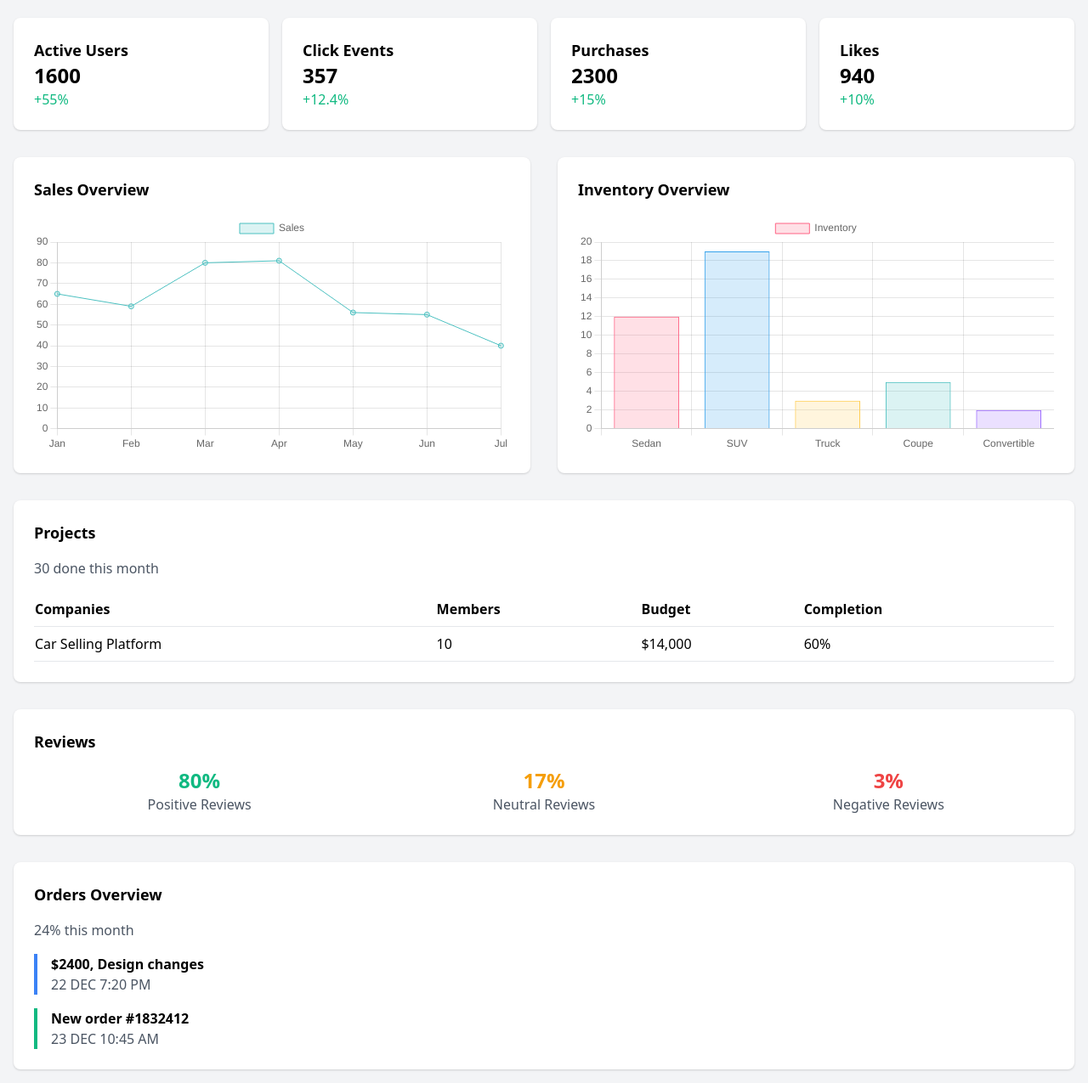
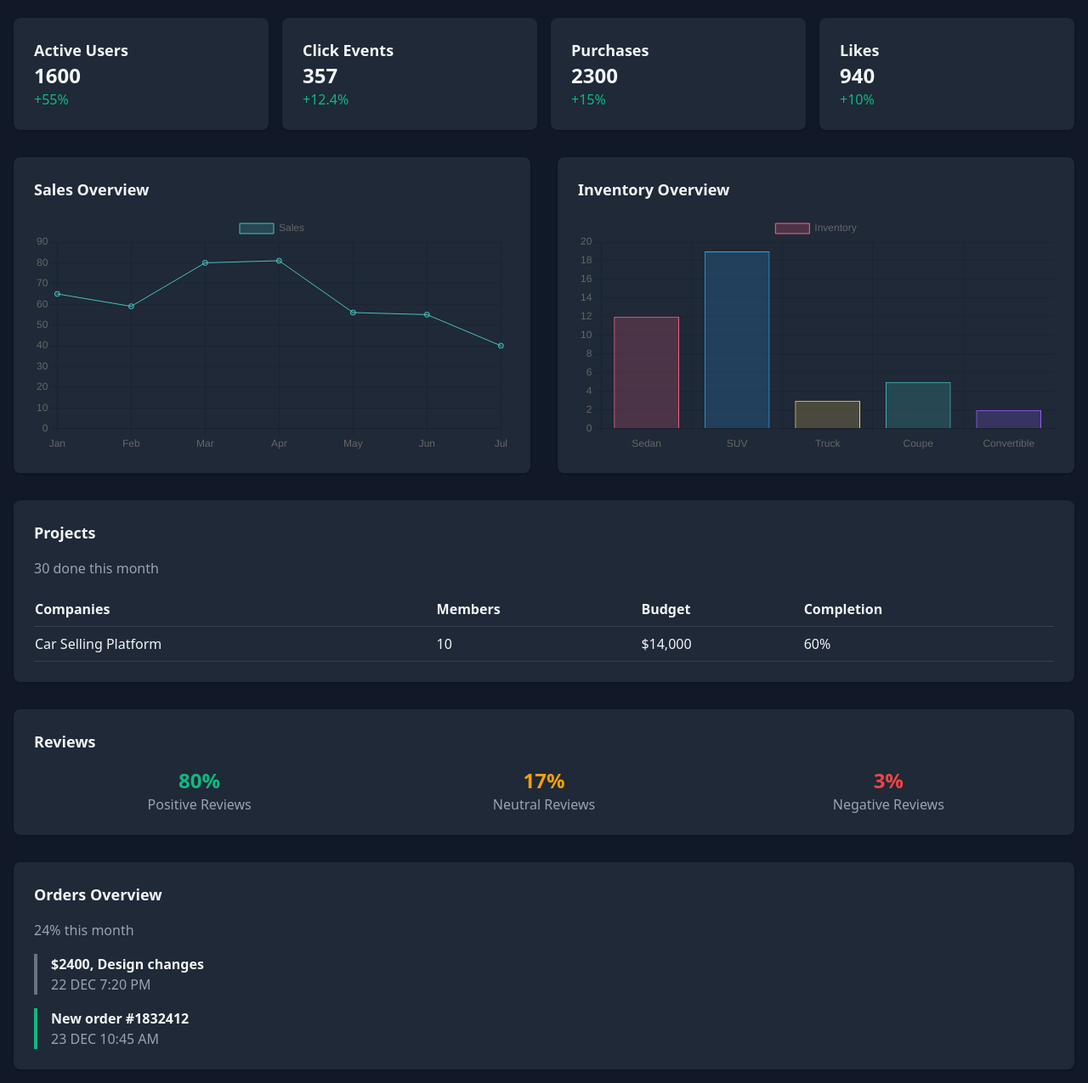
Before and after one commit to D-Kakadiya/Dashboard, a plain HTML site: page index.html in a window 1280 px wide. Shown: the part 69-1344 px from the top of the page at 85% size. Drawn offline with nearby package versions, Linux system fonts and the light colour scheme.

Commit message:
index.html
Signed-off-by: D-Kakadiya <154602557+D-Kakadiya@users.noreply.github.com>

```diff
--- a/index.html
+++ b/index.html
@@ -7,35 +7,35 @@
     <link href="https://cdn.jsdelivr.net/npm/tailwindcss@2.2.19/dist/tailwind.min.css" rel="stylesheet">
     <script src="https://cdn.jsdelivr.net/npm/chart.js"></script>
 </head>
-<body class="bg-gray-100">
+<body class="bg-gray-900 text-gray-100">
     <div class="container mx-auto p-4">
         <!-- Header -->
         <header class="flex justify-between items-center mb-8">
             <h1 class="text-2xl font-bold">Car Selling Dashboard</h1>
             <div class="flex items-center space-x-4">
-                <input type="text" placeholder="Search..." class="px-4 py-2 border rounded-lg">
-                <button class="bg-blue-500 text-white px-4 py-2 rounded-lg">Search</button>
+                <input type="text" placeholder="Search..." class="px-4 py-2 border rounded-lg bg-gray-800 border-gray-600 text-gray-100">
+                <button class="bg-gray-500 text-white px-4 py-2 rounded-lg">Search</button>
             </div>
         </header>
 
         <!-- Stats Section -->
         <div class="grid grid-cols-1 md:grid-cols-2 lg:grid-cols-4 gap-4 mb-8">
-            <div class="bg-white p-6 rounded-lg shadow">
+            <div class="bg-gray-800 p-6 rounded-lg shadow">
                 <h2 class="text-lg font-semibold">Active Users</h2>
                 <p class="text-2xl font-bold">1600</p>
                 <p class="text-green-500">+55%</p>
             </div>
-            <div class="bg-white p-6 rounded-lg shadow">
+            <div class="bg-gray-800 p-6 rounded-lg shadow">
                 <h2 class="text-lg font-semibold">Click Events</h2>
                 <p class="text-2xl font-bold">357</p>
                 <p class="text-green-500">+12.4%</p>
             </div>
-            <div class="bg-white p-6 rounded-lg shadow">
+            <div class="bg-gray-800 p-6 rounded-lg shadow">
                 <h2 class="text-lg font-semibold">Purchases</h2>
                 <p class="text-2xl font-bold">2300</p>
                 <p class="text-green-500">+15%</p>
             </div>
-            <div class="bg-white p-6 rounded-lg shadow">
+            <div class="bg-gray-800 p-6 rounded-lg shadow">
                 <h2 class="text-lg font-semibold">Likes</h2>
                 <p class="text-2xl font-bold">940</p>
                 <p class="text-green-500">+10%</p>
@@ -45,25 +45,25 @@
         <!-- Charts Section -->
         <div class="grid grid-cols-1 lg:grid-cols-2 gap-8 mb-8">
             <!-- Sales Overview Chart -->
-            <div class="bg-white p-6 rounded-lg shadow">
+            <div class="bg-gray-800 p-6 rounded-lg shadow">
                 <h2 class="text-lg font-semibold mb-4">Sales Overview</h2>
                 <canvas id="salesChart"></canvas>
             </div>
 
             <!-- Inventory Overview Chart -->
-            <div class="bg-white p-6 rounded-lg shadow">
+            <div class="bg-gray-800 p-6 rounded-lg shadow">
                 <h2 class="text-lg font-semibold mb-4">Inventory Overview</h2>
                 <canvas id="inventoryChart"></canvas>
             </div>
         </div>
 
         <!-- Projects Section -->
-        <div class="bg-white p-6 rounded-lg shadow mb-8">
+        <div class="bg-gray-800 p-6 rounded-lg shadow mb-8">
             <h2 class="text-lg font-semibold mb-4">Projects</h2>
-            <p class="text-gray-600 mb-4">30 done this month</p>
+            <p class="text-gray-400 mb-4">30 done this month</p>
             <table class="w-full">
                 <thead>
-                    <tr class="text-left border-b">
+                    <tr class="text-left border-b border-gray-700">
                         <th class="py-2">Companies</th>
                         <th class="py-2">Members</th>
                         <th class="py-2">Budget</th>
@@ -71,7 +71,7 @@
                     </tr>
                 </thead>
                 <tbody>
-                    <tr class="border-b">
+                    <tr class="border-b border-gray-700">
                         <td class="py-2">Car Selling Platform</td>
                         <td class="py-2">10</td>
                         <td class="py-2">$14,000</td>
@@ -82,36 +82,36 @@
         </div>
 
         <!-- Reviews Section -->
-        <div class="bg-white p-6 rounded-lg shadow mb-8">
+        <div class="bg-gray-800 p-6 rounded-lg shadow mb-8">
             <h2 class="text-lg font-semibold mb-4">Reviews</h2>
             <div class="grid grid-cols-1 md:grid-cols-3 gap-4">
                 <div class="text-center">
                     <p class="text-2xl font-bold text-green-500">80%</p>
-                    <p class="text-gray-600">Positive Reviews</p>
+                    <p class="text-gray-400">Positive Reviews</p>
                 </div>
                 <div class="text-center">
                     <p class="text-2xl font-bold text-yellow-500">17%</p>
-                    <p class="text-gray-600">Neutral Reviews</p>
+                    <p class="text-gray-400">Neutral Reviews</p>
                 </div>
                 <div class="text-center">
                     <p class="text-2xl font-bold text-red-500">3%</p>
-                    <p class="text-gray-600">Negative Reviews</p>
+                    <p class="text-gray-400">Negative Reviews</p>
                 </div>
             </div>
         </div>
 
         <!-- Orders Overview Section -->
-        <div class="bg-white p-6 rounded-lg shadow">
+        <div class="bg-gray-800 p-6 rounded-lg shadow">
             <h2 class="text-lg font-semibold mb-4">Orders Overview</h2>
-            <p class="text-gray-600 mb-4">24% this month</p>
+            <p class="text-gray-400 mb-4">24% this month</p>
             <div class="space-y-4">
-                <div class="border-l-4 border-blue-500 pl-4">
+                <div class="border-l-4 border-gray-500 pl-4">
                     <p class="font-semibold">$2400, Design changes</p>
-                    <p class="text-gray-600">22 DEC 7:20 PM</p>
+                    <p class="text-gray-400">22 DEC 7:20 PM</p>
                 </div>
                 <div class="border-l-4 border-green-500 pl-4">
                     <p class="font-semibold">New order #1832412</p>
-                    <p class="text-gray-600">23 DEC 10:45 AM</p>
+                    <p class="text-gray-400">23 DEC 10:45 AM</p>
                 </div>
             </div>
         </div>
@@ -119,9 +119,10 @@
 
     <!-- Chart.js Script -->
     <script>
+        document.addEventListener("DOMContentLoaded", function() {
             // Sales Chart
             const salesCtx = document.getElementById('salesChart').getContext('2d');
-        const salesChart = new Chart(salesCtx, {
+            new Chart(salesCtx, {
                 type: 'line',
                 data: {
                     labels: ['Jan', 'Feb', 'Mar', 'Apr', 'May', 'Jun', 'Jul'],
@@ -144,7 +145,7 @@
 
             // Inventory Chart
             const inventoryCtx = document.getElementById('inventoryChart').getContext('2d');
-        const inventoryChart = new Chart(inventoryCtx, {
+            new Chart(inventoryCtx, {
                 type: 'bar',
                 data: {
                     labels: ['Sedan', 'SUV', 'Truck', 'Coupe', 'Convertible'],
@@ -176,6 +177,7 @@
                     }
                 }
             });
+        });
     </script>
 </body>
 </html>
```
Lines whose indentation alone changed are shown as unchanged.
